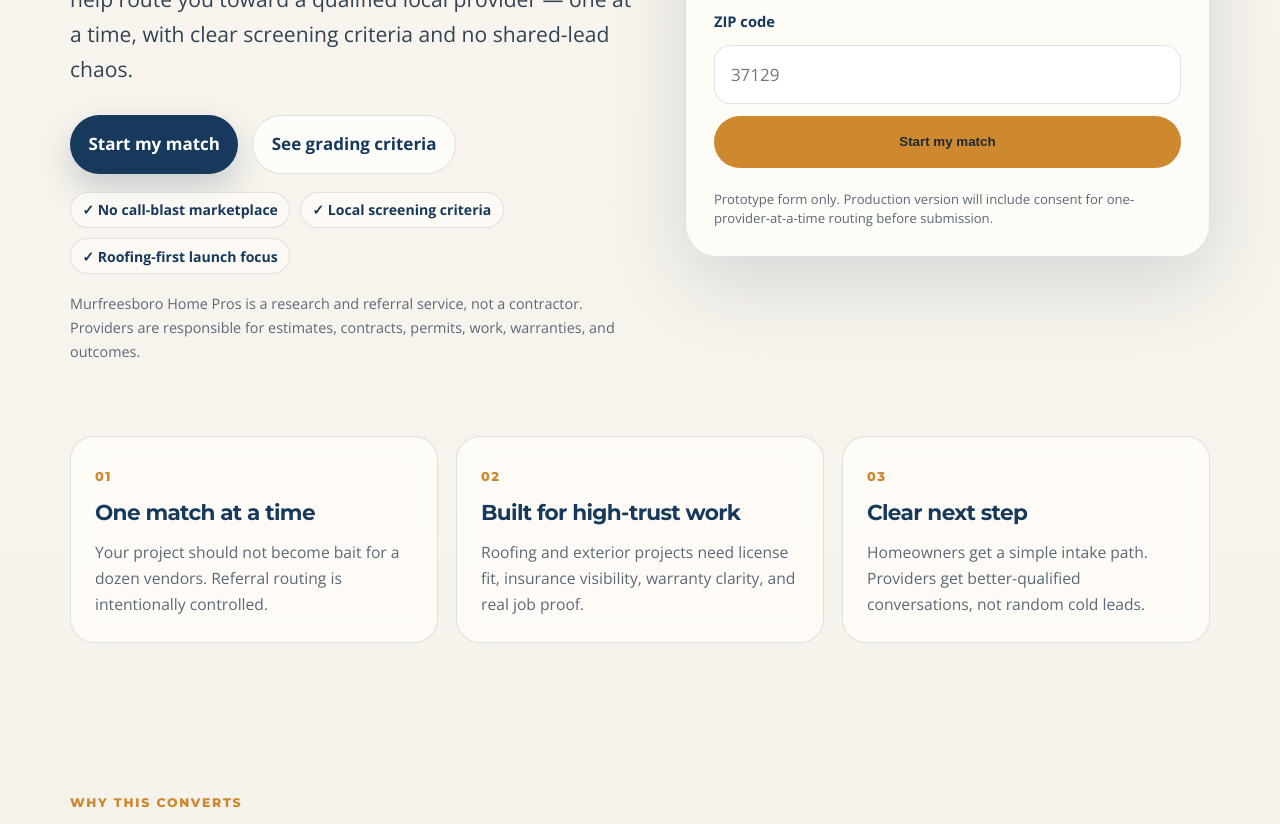
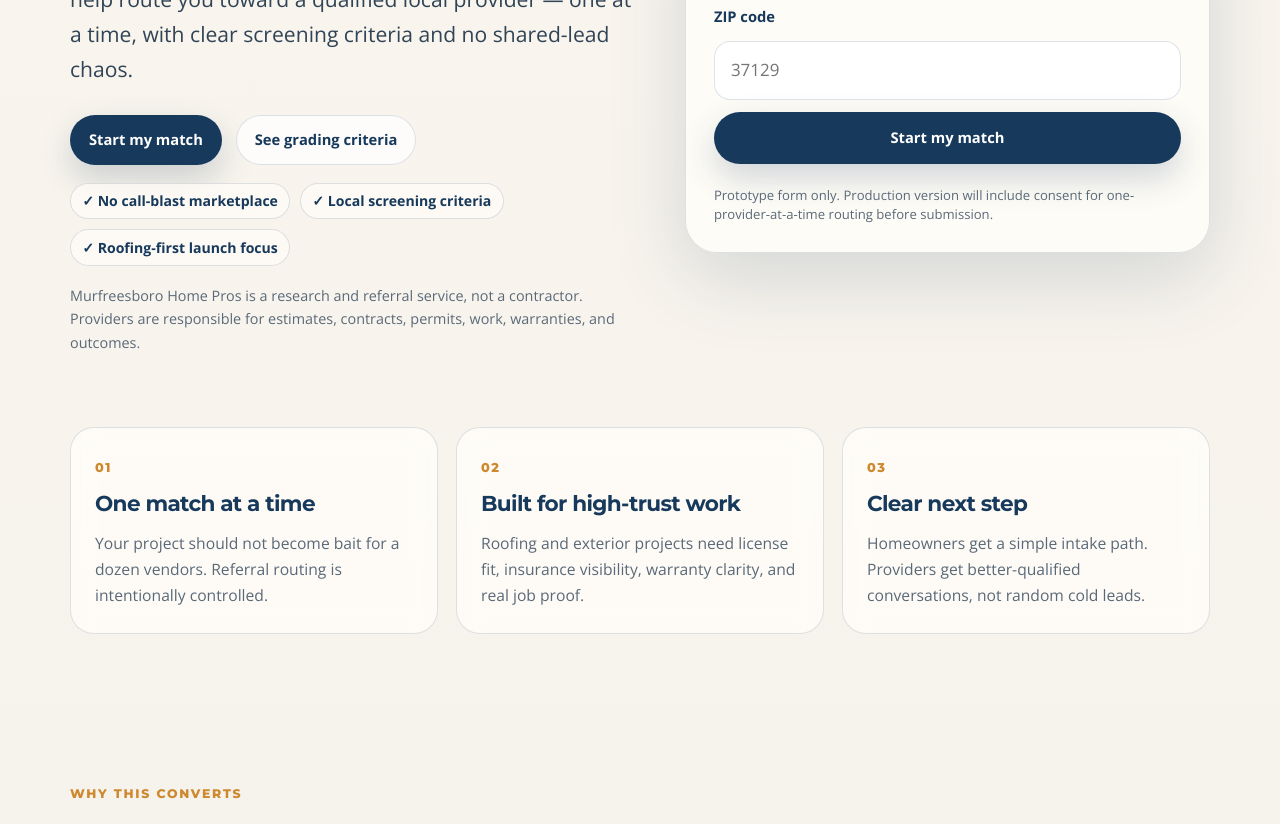
Before and after one commit to JohnnyFiv3r/mhp-homepage, a plain HTML site: page index.html in a window 1280 px wide. Shown: the part 740-1564 px from the top of the page. Drawn offline with nearby package versions, Linux system fonts and the light colour scheme.

Commit message:
Normalize button styling

```diff
--- a/styles.css
+++ b/styles.css
@@ -56,8 +56,41 @@ img { max-width: 100%; }
 .brand-copy strong { font-size: .9rem; }
 .nav-links { display:flex; align-items:center; gap: 24px; font-size: .9rem; font-weight:800; color:var(--navy); }
 .nav-links a { text-decoration:none; }
-.nav-cta { padding: .7rem 1rem; border: 1px solid rgba(206, 136, 46, .4); border-radius: 999px; background: rgba(206, 136, 46, .16); }
-.header-mobile-cta { display:none; text-decoration:none; color:white; background:var(--navy); border-radius:999px; padding:.68rem .88rem; font-size:.86rem; font-weight:900; }
+.nav-cta, .header-mobile-cta, .button, .request-card button, .signup-card button {
+  display:inline-flex;
+  min-height:50px;
+  align-items:center;
+  justify-content:center;
+  border-radius:999px;
+  border:1px solid transparent;
+  padding:.88rem 1.12rem;
+  font:inherit;
+  font-size:.92rem;
+  font-weight:900;
+  line-height:1;
+  text-decoration:none;
+  cursor:pointer;
+  transition: transform .18s ease, box-shadow .18s ease, background-color .18s ease, border-color .18s ease;
+}
+.nav-cta, .header-mobile-cta, .button.primary, .request-card button, .signup-card button {
+  color:white;
+  background:var(--navy);
+  box-shadow:0 14px 34px rgba(23,57,92,.2);
+}
+.button.secondary {
+  color:var(--navy);
+  background:rgba(255,255,255,.7);
+  border-color:var(--line);
+  box-shadow:none;
+}
+.nav-cta:hover, .header-mobile-cta:hover, .button:hover, .request-card button:hover, .signup-card button:hover { transform: translateY(-2px); }
+.nav-cta:hover, .header-mobile-cta:hover, .button.primary:hover, .request-card button:hover, .signup-card button:hover { background:var(--navy-2); box-shadow:0 18px 40px rgba(23,57,92,.25); }
+.button.secondary:hover { border-color:rgba(206,136,46,.46); background:rgba(255,253,248,.92); }
+.nav-cta:focus-visible, .header-mobile-cta:focus-visible, .button:focus-visible, .request-card button:focus-visible, .signup-card button:focus-visible {
+  outline:3px solid rgba(232,155,49,.55);
+  outline-offset:3px;
+}
+.header-mobile-cta { display:none; padding:.78rem .92rem; font-size:.86rem; }
 
 .hero { padding: 62px 0 34px; }
 .hero-grid { display:grid; grid-template-columns: 1.04fr .96fr; gap: 46px; align-items:center; }
@@ -68,10 +101,6 @@ h2 { font-size: clamp(2rem, 4vw, 3.45rem); letter-spacing:-.045em; }
 h3 { font-size: 1.18rem; letter-spacing:-.02em; }
 .hero-text { margin: 24px 0 0; max-width: 680px; color:#314456; font-size: clamp(1.1rem, 2vw, 1.32rem); }
 .hero-actions { display:flex; gap: 14px; flex-wrap:wrap; margin: 28px 0 16px; }
-.button { display:inline-flex; min-height:50px; align-items:center; justify-content:center; padding: .9rem 1.15rem; border-radius:999px; text-decoration:none; font-weight:900; transition: transform .18s ease, box-shadow .18s ease; }
-.button:hover { transform: translateY(-2px); }
-.button.primary { color:white; background: var(--navy); box-shadow: 0 14px 34px rgba(23,57,92,.22); }
-.button.secondary { color:var(--navy); background: rgba(255,255,255,.68); border:1px solid var(--line); }
 .proof-row { display:flex; flex-wrap:wrap; gap:10px; margin:18px 0; }
 .proof-row span { display:inline-flex; align-items:center; min-height:34px; padding:.35rem .7rem; border-radius:999px; background:rgba(255,253,248,.72); border:1px solid var(--line); color:var(--navy); font-size:.88rem; font-weight:800; }
 .micro-disclosure { max-width: 740px; color: var(--slate); font-size: .9rem; }
@@ -92,7 +121,7 @@ h3 { font-size: 1.18rem; letter-spacing:-.02em; }
 .request-card input, .request-card select, .signup-card input {
   width:100%; border:1px solid var(--line); border-radius:16px; padding:.9rem 1rem; font:inherit; background:white; color:var(--ink);
 }
-.request-card button, .signup-card button { border:0; border-radius:999px; padding:1rem 1.1rem; background:var(--gold); color:#1d2933; font-weight:900; cursor:pointer; min-height:52px; }
+.request-card button, .signup-card button { width:100%; min-height:52px; }
 .form-note { font-size:.82rem; line-height:1.45; }
 
 .trust-strip { padding: 24px 0 62px; }
@@ -160,6 +189,7 @@ h3 { font-size: 1.18rem; letter-spacing:-.02em; }
 .signup-card { border-radius:24px; padding:24px; box-shadow:none; }
 .input-row { display:flex; gap:10px; margin-top:10px; }
 .input-row input { flex:1; min-width:0; border-radius:999px; }
+.input-row button { width:auto; white-space:nowrap; }
 .signup-card p { margin-bottom:0; color:var(--slate); font-size:.86rem; }
 
 .site-footer { padding:44px 0; background:#102b46; color:rgba(255,255,255,.82); }
```
